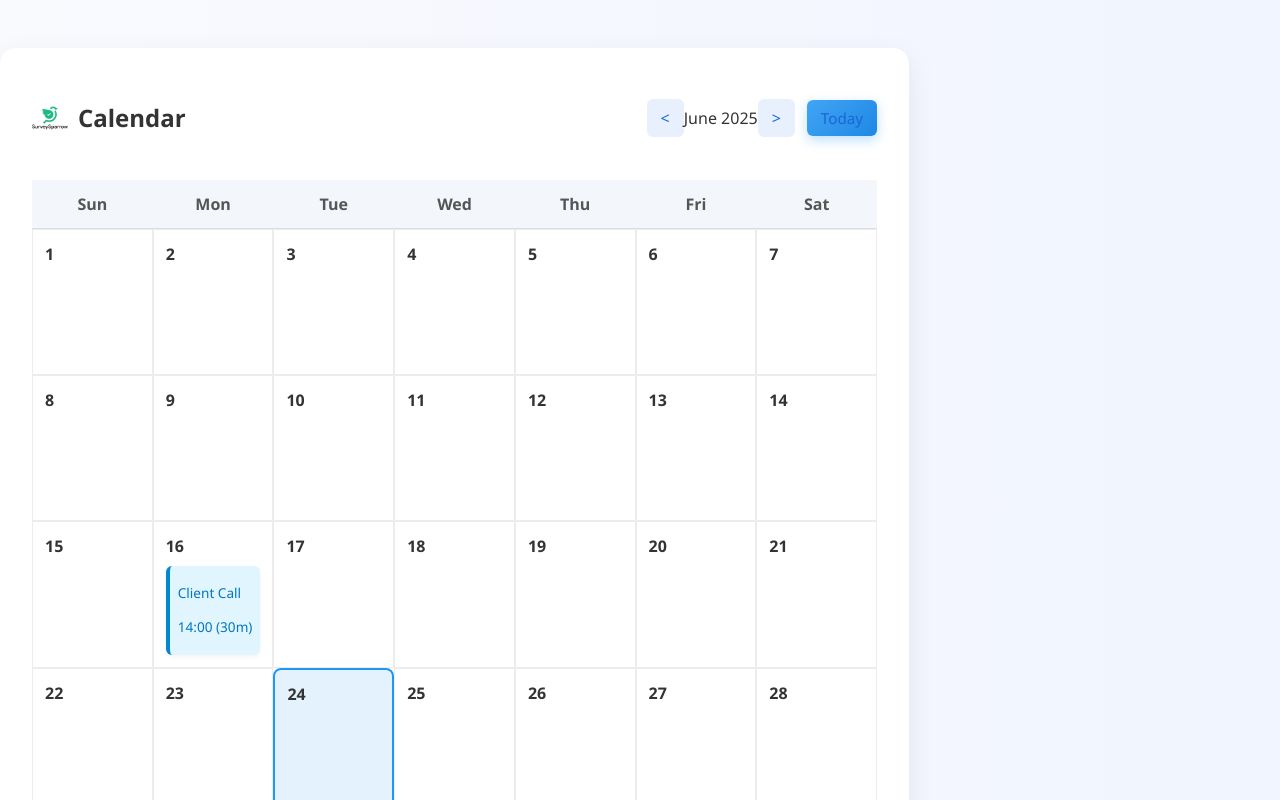
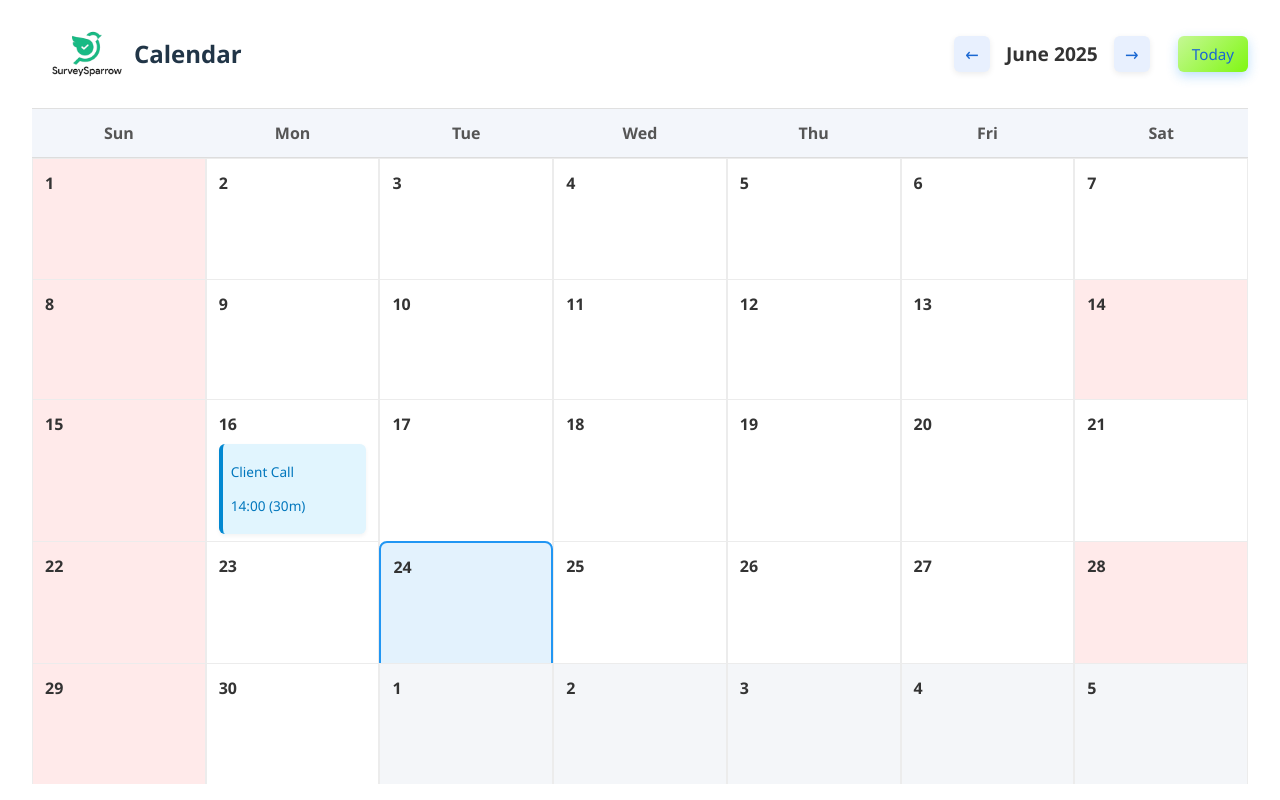
Before and after one commit to jayadhanush/googleCalendar, a React (Vite) app: page / in a window 1280 px wide. Shown: the top 800 px of the page. Built offline with nearby package versions, Linux system fonts and the light colour scheme.

Commit message:
denote sunday and alternate saturday holiday using different shade

```diff
--- a/public/events.json
+++ b/public/events.json
@@ -25,6 +25,18 @@
   },
   {
     "title": "Client Call",
+    "date": "2025-06-16",
+    "time": "14:00",
+    "duration": "30m"
+  },
+  {
+    "title": "Team Outing",
+    "date": "2025-06-16",
+    "time": "19:00",
+    "duration": "2hr"
+  },
+  {
+    "title": "Client Call",
     "date": "2025-02-16",
     "time": "14:00",
     "duration": "30m"
--- a/src/App.jsx
+++ b/src/App.jsx
@@ -21,9 +21,25 @@ function App() {
   }, []);
 
   // 👇 Navigation logic
-  const prevMonth = () => setCurrentDate(currentDate.subtract(1, 'month'));
-  const nextMonth = () => setCurrentDate(currentDate.add(1, 'month'));
-  const goToToday = () => setCurrentDate(dayjs());
+const prevMonth = () => {
+  const newDate = currentDate.clone().subtract(1, 'month');
+  console.log("Prev:", newDate.format('MMMM YYYY'));
+  setCurrentDate(newDate);
+};
+
+const nextMonth = () => {
+  const newDate = currentDate.clone().add(1, 'month');
+  console.log("Next:", newDate.format('MMMM YYYY'));
+  setCurrentDate(newDate);
+};
+
+const goToToday = () => {
+  const newDate = dayjs();
+  console.log("Today:", newDate.format('MMMM YYYY'));
+  setCurrentDate(newDate);
+};
+
+
 
   // 👇 Open and close popup logic
   const openEventPopup = (events, title) => {
@@ -37,6 +53,7 @@ function App() {
   };
 
   return (
+
     <div className="calendar-container">
       <CalendarHeader
         currentDate={currentDate}
@@ -50,7 +67,6 @@ function App() {
         openEventPopup={openEventPopup}
       />
 
-      {/* ✅ Popup goes here */}
       {showPopup && (
         <div className="popup-overlay" onClick={closeEventPopup}>
           <div className="popup" onClick={(e) => e.stopPropagation()}>
@@ -68,6 +84,7 @@ function App() {
       )}
     </div>
   );
+
 }
 
 export default App;
--- a/src/components/CalendarGrid.jsx
+++ b/src/components/CalendarGrid.jsx
@@ -8,19 +8,33 @@ function CalendarGrid({ currentDate, events, openEventPopup }) {
   const today = dayjs();
   const calendar = [];
 
-  let day = startDay.clone();
+let day = startDay.clone();
 
-  while (day.isBefore(endDay, 'day')) {
-    calendar.push(
-      Array(7)
-        .fill(0)
-        .map(() => {
-          const d = day.clone();
-          day = day.add(1, 'day');
-          return d;
-        })
-    );
+while (day.isBefore(endDay, 'day')) {
+  const week = [];
+
+  for (let i = 0; i < 7; i++) {
+    week.push(day.clone());
+    day = day.add(1, 'day');
   }
+
+  calendar.push(week);
+}
+
+  const isSecondOrFourthSaturday = (date) => {
+  if (date.day() !== 6) return false; // not Saturday
+  const firstDayOfMonth = date.startOf('month');
+  let saturdayCount = 0;
+
+  for (let d = firstDayOfMonth.clone(); d.isBefore(date); d = d.add(1, 'day')) {
+    if (d.day() === 6) {
+      saturdayCount++;
+    }
+  }
+
+  return saturdayCount === 1 || saturdayCount === 3; // 2nd or 4th Saturday
+};
+
 
   return (
     <div className="calendar-grid">
@@ -38,10 +52,14 @@ function CalendarGrid({ currentDate, events, openEventPopup }) {
             return (
               <div
                 key={day}
-                className={`day-cell ${
-                    day.isSame(today, 'day') ? 'today' : ''
-                } ${day.month() !== currentDate.month() ? 'not-current-month' : ''}`}
-            >
+                className={`day-cell
+                  ${day.isSame(today, 'day') ? 'today' : ''}
+                  ${day.month() !== currentDate.month() ? 'not-current-month' : ''}
+                  ${day.day() === 0 && day.month() === currentDate.month() ? 'sunday' : ''}
+                  ${day.day() === 6 && isSecondOrFourthSaturday(day) ? 'alt-saturday' : ''}
+                `}
+              >
+
 
                 <div className="date-number">{day.date()}</div>
                 {dayEvents.length > 0 && (
--- a/src/components/CalendarHeader.jsx
+++ b/src/components/CalendarHeader.jsx
@@ -8,13 +8,21 @@ function CalendarHeader({ currentDate, onPrev, onNext, onToday }) {
       <div className="calendar-title">
         <img src={calendarIcon} alt="calendar icon" className="calendar-icon" />
         <h2>Calendar</h2>
-    </div>
+     </div>
       <div className="calendar-controls">
-        <button onClick={onPrev}>&lt;</button>
-        <span>{currentDate.format('MMMM YYYY')}</span>
-        <button onClick={onNext}>&gt;</button>
-        <button onClick={onToday} className="today-button">Today</button>
-      </div>
+      <button className="nav-btn" onClick={onPrev}>
+        <span>&larr;</span>
+      </button>
+
+      <span className="month-year">{currentDate.format('MMMM YYYY')}</span>
+
+      <button className="nav-btn" onClick={onNext}>
+        <span>&rarr;</span>
+      </button>
+
+    <button onClick={onToday} className="today-button">Today</button>
+</div>
+
     </div>
   );
 }
--- a/src/styles/calendar.css
+++ b/src/styles/calendar.css
@@ -1,29 +1,42 @@
 /* Base */
-body {
+html, body {
   margin: 0;
+  padding: 0;
+  height: 100%;
+  background: linear-gradient(to right, #f9fafe, #f1f5ff);
   font-family: 'Segoe UI', Tahoma, Geneva, Verdana, sans-serif;
-  background: linear-gradient(to right, #f9fafe, #f1f5ff);
-  color: #333;
 }
+
 
 /* Container */
 .calendar-container {
-  max-width: 1100px;
-  margin: 3rem auto;
-  padding: 2rem;
+  height: 100vh;
+  width: 100vw;
+  padding: 1rem 2rem;
+  box-sizing: border-box;
+  display: flex;
+  flex-direction: column;
   background: #ffffff;
-  border-radius: 16px;
-  box-shadow: 0 10px 30px rgba(0, 0, 0, 0.08);
+
 }
 
 /* Header */
+.calendar-grid {
+  flex: 1;
+  overflow-y: auto;
+  display: flex;
+  flex-direction: column;
+}
+
+
 .calendar-header {
   display: flex;
   justify-content: space-between;
   align-items: center;
-  margin-bottom: 1.5rem;
+  padding-bottom: 1rem;
+  border-bottom: 1px solid #e0e0e0;
+  flex-wrap: wrap; /* Allows wrapping on small screens */
 }
-
 .calendar-header button {
   background-color: #e8f0fe;
   border: none;
@@ -45,9 +58,14 @@ body {
   flex-direction: column;
 }
 
+
 .week-days, .week-row {
   display: grid;
   grid-template-columns: repeat(7, 1fr);
+}
+.week-row {
+  min-height: 100px;
+  flex-grow: 1;
 }
 
 .week-day {
@@ -57,6 +75,7 @@ body {
   background: #f3f6fb;
   color: #555;
   border-bottom: 1px solid #ddd;
+
 }
 
 /* Day Cell */
@@ -115,7 +134,7 @@ body {
 .today-button {
   margin-left: 12px;
   padding: 8px 20px;
-  background: linear-gradient(135deg, #42a5f5, #1e88e5);
+  background: linear-gradient(135deg, #c5f895, #80f712);
   color: white;
   font-weight: 600;
   font-size: 0.95rem;
@@ -127,7 +146,7 @@ body {
 }
 
 .today-button:hover {
-  background: linear-gradient(135deg, #1e88e5, #1565c0);
+  background: linear-gradient(135deg, #79df49, #6cc704);
   transform: translateY(-2px);
   box-shadow: 0 6px 18px rgba(33, 150, 243, 0.4);
 }
@@ -140,12 +159,13 @@ body {
 .calendar-title {
   display: flex;
   align-items: center;
-  gap: 10px;
+  gap: 12px;
+  margin-left: 20px;
 }
 
 .calendar-icon {
-  width: 36px;
-  height: 36px;
+  width: 70px;
+  height: 70px;
   object-fit: contain;
 }
 .more-events-btn {
@@ -208,8 +228,100 @@ body {
   cursor: pointer;
 }
 
-/* Optional animation */
 @keyframes fadeIn {
   from { opacity: 0; transform: scale(0.95); }
   to { opacity: 1; transform: scale(1); }
 }
+
+.calendar-controls {
+  display: flex;
+  align-items: center;
+  gap: 16px;
+  flex-wrap: wrap;
+  justify-content: flex-end;
+}
+
+.nav-btn {
+  background-color: #f1f3f4;
+  border: none;
+  color: #1a73e8;
+  width: 36px;
+  height: 36px;
+  font-size: 18px;
+  font-weight: bold;
+  border-radius: 50%;
+  cursor: pointer;
+  transition: all 0.2s ease;
+  display: flex;
+  align-items: center;
+  justify-content: center;
+  box-shadow: 0 2px 6px rgba(0, 0, 0, 0.08);
+}
+
+.nav-btn:hover {
+  background-color: #e8f0fe;
+  transform: translateY(-1px);
+  box-shadow: 0 4px 12px rgba(26, 115, 232, 0.15);
+}
+
+.nav-btn:active {
+  transform: scale(0.96);
+  box-shadow: 0 1px 4px rgba(26, 115, 232, 0.25);
+}
+
+.month-year {
+  font-size: 1.2rem;
+  font-weight: 600;
+  color: #333;
+}
+
+.sunday {
+  background-color: #ffeaea !important;
+
+}
+
+.alt-saturday {
+  background-color: #ffeaea !important;
+}
+.background-blobs {
+  position: absolute;
+  z-index: 0;
+  top: 0;
+  left: 0;
+  width: 100%;
+  height: 100%;
+  overflow: hidden;
+}
+
+.blob {
+  position: absolute;
+  border-radius: 50%;
+  opacity: 0.3;
+  animation: float 20s infinite ease-in-out alternate;
+  filter: blur(80px);
+}
+
+.blob1 {
+  width: 300px;
+  height: 300px;
+  background: #42a5f5;
+  top: -100px;
+  left: -100px;
+}
+
+.blob2 {
+  width: 250px;
+  height: 250px;
+  background: #ab47bc;
+  bottom: -100px;
+  right: -120px;
+}
+
+@keyframes float {
+  0% {
+    transform: translate(0, 0);
+  }
+  100% {
+    transform: translate(50px, 60px);
+  }
+}
```
